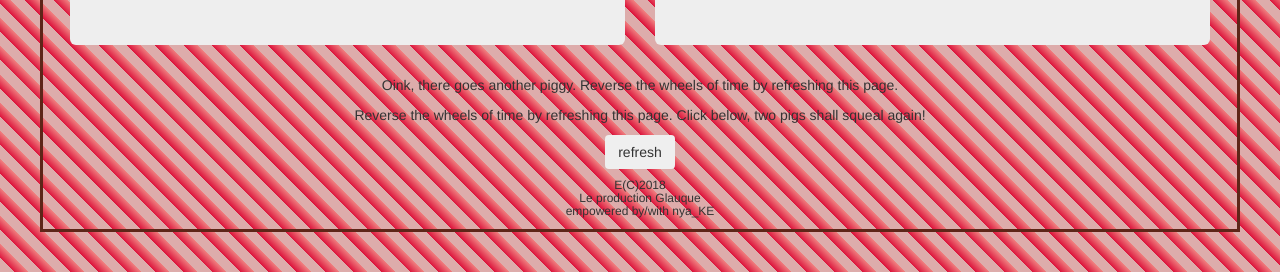
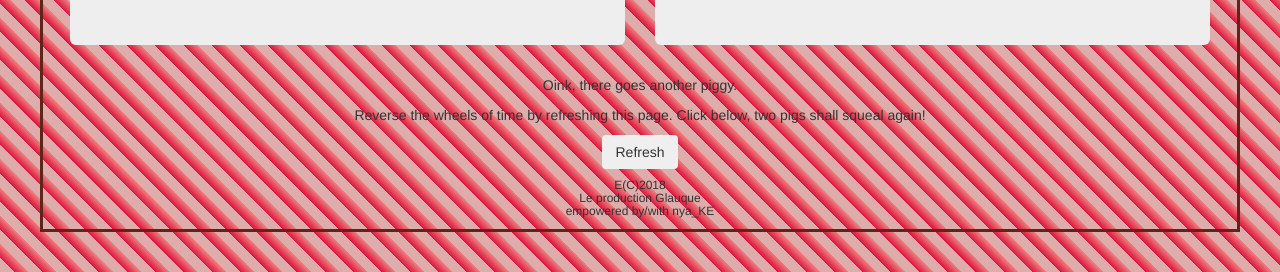
Before and after one commit to Nya-KE/Oink-Roll, a plain HTML site: page index.html in a window 1280 px wide. Shown: the part 711-983 px from the top of the page. Drawn offline with Linux system fonts and the light colour scheme.

Commit message:
adds links to two local js files and edits footer

```diff
--- a/index.html
+++ b/index.html
@@ -3,6 +3,8 @@
   <head>
     <link rel="stylesheet" href="css/bootstrap.css">
     <link rel="stylesheet" href="css/styles.css">
+    <script src="js/jquery-3.3.1.js"></script>
+    <script src="js/scripts.js"></script>
     <title>Oink & Roll</title>
   </head>
   <body>
@@ -52,9 +54,9 @@
         <div class="col-md-12">
           <div class="footer">
             <div id="refresh">
-              <p>Oink, there goes another piggy. Reverse the wheels of time by refreshing this page.</p>
+              <p>Oink, there goes another piggy.</p>
               <p>Reverse the wheels of time by refreshing this page. Click below, two pigs shall squeal again!</p>
-              <button type="button" class="refresh btn">refresh</button>
+              <button type="button" class="refresh btn">Refresh</button>
             </div>
             <h6>
               E(C)2018
@@ -64,7 +66,6 @@
           </div>
         </div><!-- end col-md-12"-->
       </div><!-- end "row4" for footer-->
-
     </div> <!-- end "container" -->
   </body>
 </html>
```
